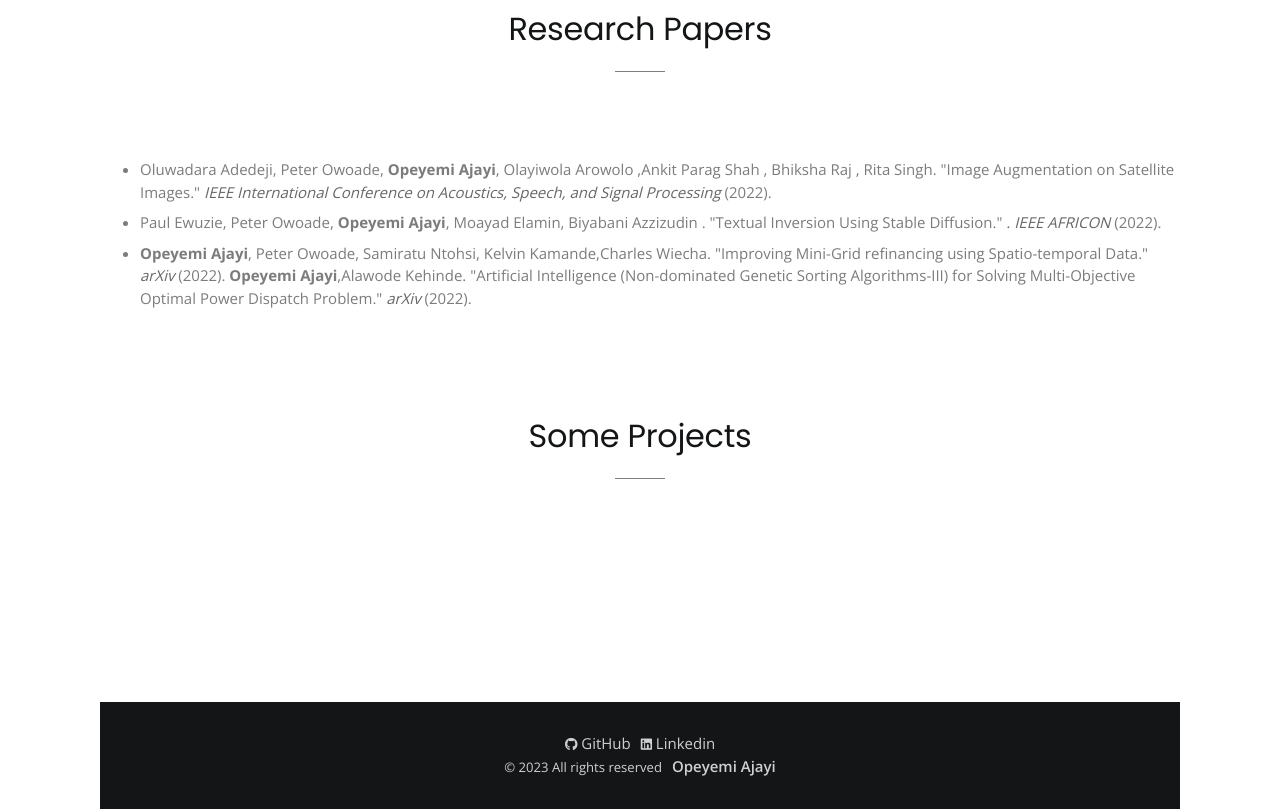
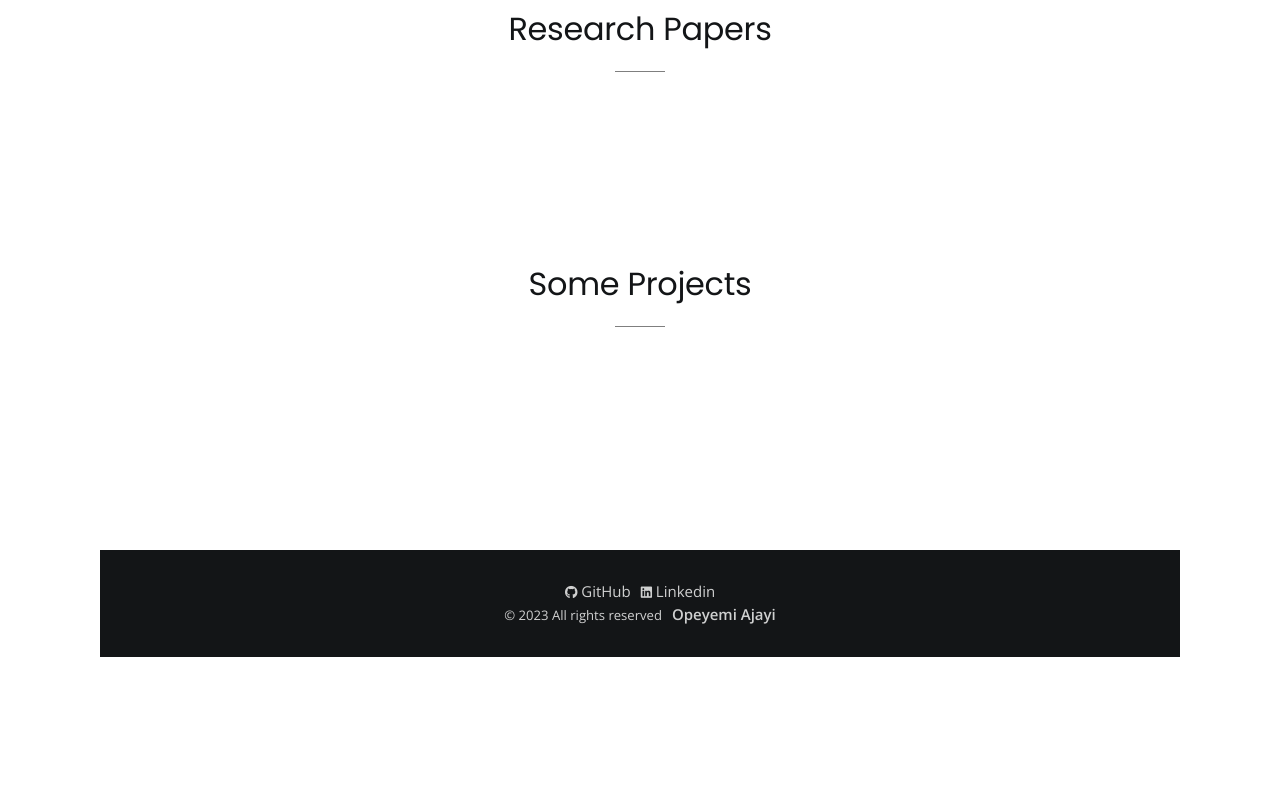
Before and after one commit to Sleek-coder/Personal-website, a plain HTML site: page index.html in a window 1280 px wide. Shown: the part 4154-4963 px from the top of the page. After the commit the page ends 4811 px from the top, so only its background shows below. Drawn offline with nearby package versions, Linux system fonts and the light colour scheme; some packages are replaced by stand-ins of ours; a script that the page names is missing.

Commit message:
Update index.html

```diff
--- a/index.html
+++ b/index.html
@@ -296,21 +296,7 @@
 				<div class="item-content">
 					<p></p>
 					<ul class="resume-list">
-						<li class="mb-2">
-							Oluwadara Adedeji, Peter Owoade, <strong>Opeyemi Ajayi</strong>, Olayiwola Arowolo ,Ankit Parag Shah , Bhiksha Raj , Rita Singh. "Image Augmentation on Satellite Images."
-							<span class="font-italic font-weight-normal text-black-06">IEEE International Conference  on Acoustics, Speech, and Signal Processing</span> (2022).
-						</li>
-						<li class="mb-2">
-							Paul Ewuzie, Peter Owoade, <strong>Opeyemi Ajayi</strong>,  Moayad Elamin, Biyabani Azzizudin . "Textual Inversion Using Stable Diffusion."
-							<span class="font-italic font-weight-normal text-black-06">. IEEE AFRICON</span> (2022).
-						</li>
-						<li class="mb-2">
-							<strong>Opeyemi Ajayi</strong>, Peter Owoade, Samiratu Ntohsi, Kelvin Kamande,Charles Wiecha. "Improving Mini-Grid refinancing using Spatio-temporal Data."
-							<span class="font-italic font-weight-normal text-black-06">arXiv</span> (2022).
 
-							<strong>Opeyemi Ajayi</strong>,Alawode Kehinde. "Artificial Intelligence (Non-dominated Genetic Sorting Algorithms-III) for Solving Multi-Objective Optimal Power Dispatch Problem."
-							<span class="font-italic font-weight-normal text-black-06">arXiv</span> (2022).
-						</li>
 					</ul>
 				</div>
 
@@ -340,7 +326,7 @@
 							<div class="portfolio-title">
 								<div>
 									<h4 class="font-weight-normal">Full stack developer</h4>
-									<span>This project uses Reactjs and javascript as frontend abd Vuejs as  backend, database is MySQL and deploys the application as an API to production using the Heroku server.
+									<span>This project .
 									</span>
 								</div>
 							</div>
```
